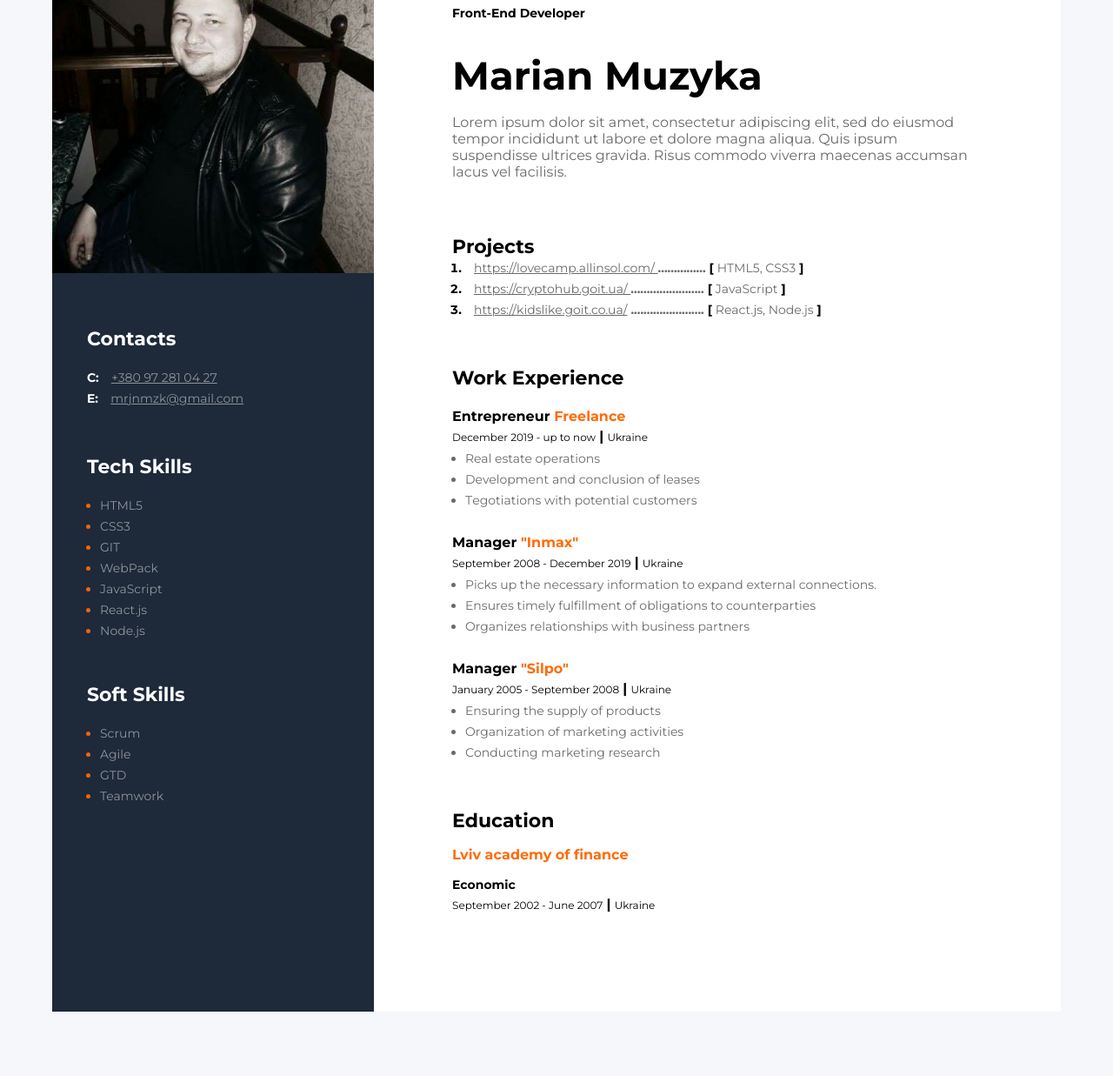
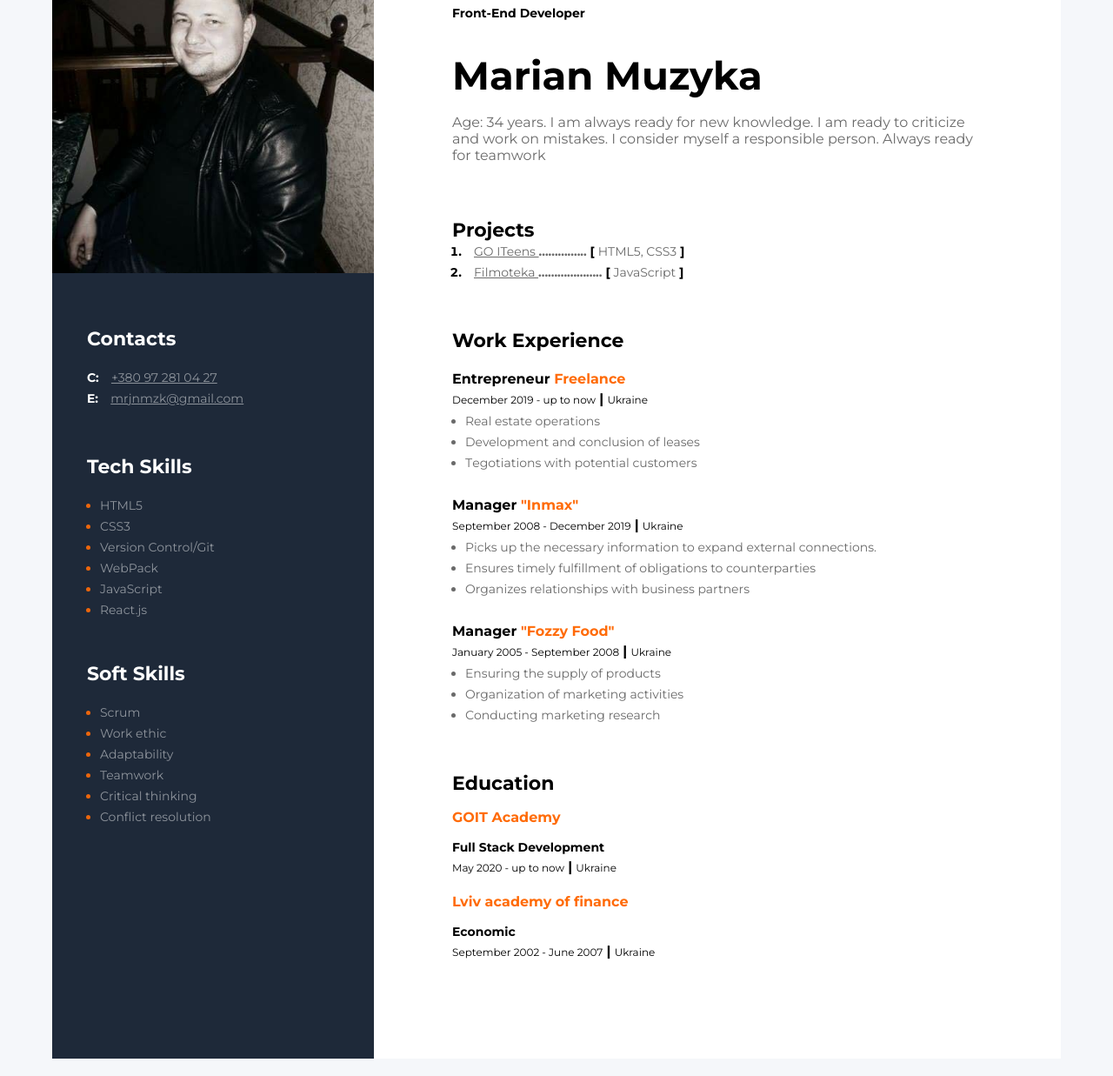
Before and after one commit to mrjnmzk/resume, a plain HTML site: page index.html in a window 1280 px wide. Shown: the part 127-1364 px from the top of the page at 87% size. Before the commit the page ends 1310 px from the top, so only its background shows below. Drawn offline with Linux system fonts and the light colour scheme.

Commit message:
Update index.html

```diff
--- a/index.html
+++ b/index.html
@@ -47,7 +47,7 @@
               <span class="tech-skill-text">CSS3</span>
             </li>
             <li class="tech-skills-item">
-              <span class="tech-skill-text">GIT</span>
+              <span class="tech-skill-text">Version Control/Git</span>
             </li>
             <li class="tech-skills-item">
               <span class="tech-skill-text">WebPack</span>
@@ -58,9 +58,9 @@
             <li class="tech-skills-item">
               <span class="tech-skill-text">React.js</span>
             </li>
-            <li class="tech-skills-item">
+            <!-- <li class="tech-skills-item">
               <span class="tech-skill-text">Node.js</span>
-            </li>
+            </li> -->
           </ul>
         </div>
         <!-- Soft skills container -->
@@ -71,13 +71,19 @@
               <span class="soft-skills-text">Scrum</span>
             </li>
             <li class="soft-skill-item">
-              <span class="soft-skills-text">Agile</span>
+              <span class="soft-skills-text">Work ethic</span>
             </li>
             <li class="soft-skill-item">
-              <span class="soft-skills-text">GTD</span>
+              <span class="soft-skills-text">Adaptability</span>
             </li>
             <li class="soft-skill-item">
               <span class="soft-skills-text">Teamwork</span>
+            </li>
+            <li class="soft-skill-item">
+              <span class="soft-skills-text">Critical thinking</span>
+            </li>
+            <li class="soft-skill-item">
+              <span class="soft-skills-text">Conflict resolution</span>
             </li>
           </ul>
         </div>
@@ -89,10 +95,9 @@
           <h2 class="front-end-dev">Front-End Developer</h2>
           <h1 class="name">Marian Muzyka</h1>
           <p class="text">
-            Lorem ipsum dolor sit amet, consectetur adipiscing elit, sed do
-            eiusmod tempor incididunt ut labore et dolore magna aliqua. Quis
-            ipsum suspendisse ultrices gravida. Risus commodo viverra maecenas
-            accumsan lacus vel facilisis.
+            Age: 34 years. I am always ready for new knowledge. I am ready to
+            criticize and work on mistakes. I consider myself a responsible
+            person. Always ready for teamwork
           </p>
         </div>
         <!--project container-->
@@ -100,8 +105,10 @@
           <h3 class="projects-title">Projects</h3>
           <ol>
             <li class="pojects-numeric">
-              <a class="link-projects" href="https://lovecamp.allinsol.com/"
-                >https://lovecamp.allinsol.com/
+              <a
+                class="link-projects"
+                href="https://petershevchuk.github.io/html-css-project/build/"
+                >GO ITeens
               </a>
               <span class="pojects-symbols">...............</span>
               <span>[</span>
@@ -109,15 +116,17 @@
               <span>]</span>
             </li>
             <li class="pojects-numeric">
-              <a class="link-projects" href="https://cryptohub.goit.ua/"
-                >https://cryptohub.goit.ua/
+              <a
+                class="link-projects"
+                href="https://andriymakohin.github.io/filmoteka/build/"
+                >Filmoteka
               </a>
-              <span class="pojects-symbols">.......................</span>
+              <span class="pojects-symbols">....................</span>
               <span>[</span>
               <span class="pojects-tech">JavaScript</span>
               <span>]</span>
             </li>
-            <li class="pojects-numeric">
+            <!-- <li class="pojects-numeric">
               <a class="link-projects" href="https://kidslike.goit.co.ua/"
                 >https://kidslike.goit.co.ua/</a
               >
@@ -125,7 +134,7 @@
               <span>[</span>
               <span class="pojects-tech">React.js, Node.js</span>
               <span>]</span>
-            </li>
+            </li> -->
           </ol>
         </div>
         <!--Work Experience-->
@@ -178,7 +187,7 @@
           <!--company 3-->
           <div>
             <h4 class="manager-title">
-              <span>Manager</span> <span class="orange">"Silpo"</span>
+              <span>Manager</span> <span class="orange">"Fozzy Food"</span>
             </h4>
             <span class="work-time">January 2005 - September 2008</span>
             <span class="colum">|</span> <span class="work-time">Ukraine</span>
@@ -197,6 +206,13 @@
           <!--education-->
           <div>
             <h3 class="education-title">Education</h3>
+            <div>
+              <h4 class="study">GOIT Academy</h4>
+              <h5 class="study2">Full Stack Development</h5>
+              <span class="work-time">May 2020 - up to now</span>
+              <span class="colum">|</span>
+              <span class="work-time">Ukraine</span>
+            </div>
             <h4 class="study">Lviv academy of finance</h4>
             <h5 class="study2">Economic</h5>
             <span class="work-time">September 2002 - June 2007</span>
```
